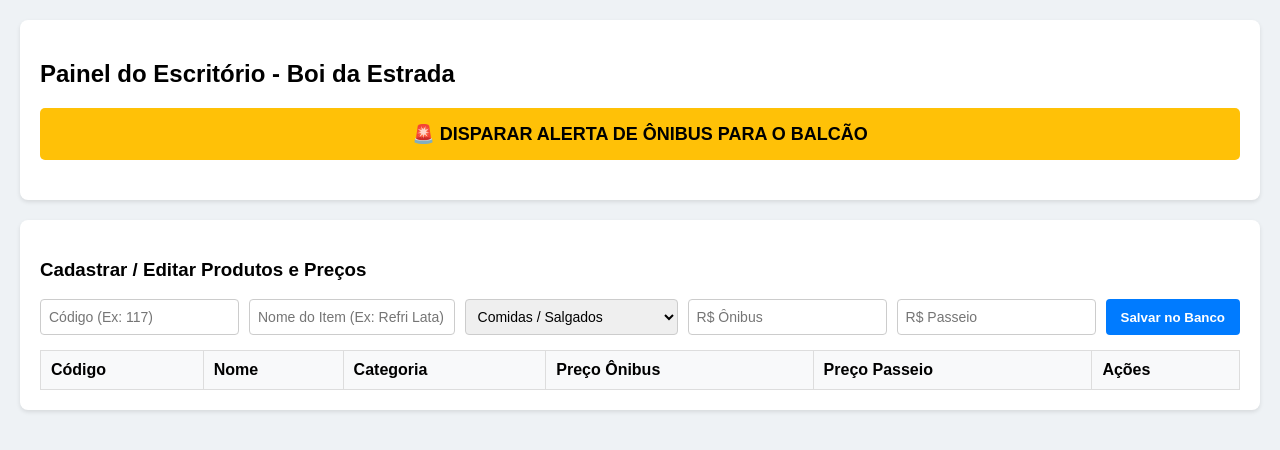
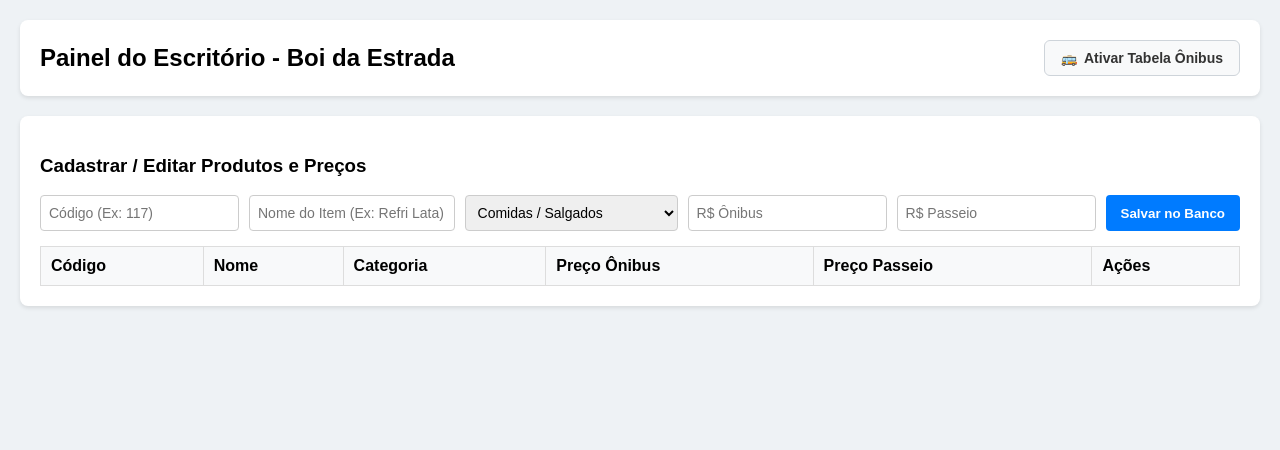
Before and after one commit to cailtondev/testecaixa, a website: page public/escritorio.html in a window 1280 px wide. Drawn offline with nearby package versions, Linux system fonts and the light colour scheme; no server answers.

Commit message:
Update escritorio.html
...

```diff
--- a/public/escritorio.html
+++ b/public/escritorio.html
@@ -8,6 +8,7 @@
   <style>
     body { font-family: sans-serif; padding: 20px; background: #eef2f5; margin: 0; }
     .card { background: white; padding: 20px; border-radius: 8px; box-shadow: 0 2px 4px rgba(0,0,0,0.1); margin-bottom: 20px; }
+    .header-escritorio { display: flex; justify-content: space-between; align-items: center; }
     .form-prod { display: grid; grid-template-columns: 1fr 2fr 1fr 1fr 1fr auto; gap: 10px; margin-bottom: 15px; }
     .form-prod input, .form-prod select { padding: 8px; font-size: 14px; border: 1px solid #ccc; border-radius: 4px; }
     .btn-salvar { background: #007bff; color: white; border: none; padding: 8px 15px; border-radius: 4px; font-weight: bold; cursor: pointer; }
@@ -16,15 +17,38 @@
     th { background: #f8f9fa; }
     .btn-edit { background: #ffc107; border:none; padding:4px 8px; border-radius:3px; cursor:pointer; }
     .btn-del { background: #dc3545; color:white; border:none; padding:4px 8px; border-radius:3px; cursor:pointer; }
-    .btn-alerta { background: #ffc107; color: #000; border: none; padding: 15px 20px; border-radius: 5px; font-weight: bold; cursor: pointer; font-size: 18px; width: 100%; margin-bottom: 20px; }
-    .btn-alerta.ativo { background: #dc3545; color: white; }
+
+    /* Botão de Ônibus Discreto */
+    .btn-alerta {
+      background: #f8f9fa;
+      color: #333;
+      border: 1px solid #ced4da;
+      padding: 9px 16px;
+      border-radius: 6px;
+      font-weight: 600;
+      font-size: 14px;
+      cursor: pointer;
+      display: inline-flex;
+      align-items: center;
+      gap: 6px;
+      transition: all 0.2s ease;
+    }
+    .btn-alerta:hover { background: #e2e6ea; }
+    .btn-alerta.ativo {
+      background: #dc3545;
+      color: white;
+      border-color: #dc3545;
+      box-shadow: 0 2px 5px rgba(220, 53, 69, 0.3);
+    }
   </style>
 </head>
 <body>
 
-  <div class="card">
-    <h2>Painel do Escritório - Boi da Estrada</h2>
-    <button id="btnAlerta" class="btn-alerta" onclick="alternarAlerta()">🚨 DISPARAR ALERTA DE ÔNIBUS PARA O BALCÃO</button>
+  <div class="card header-escritorio">
+    <h2 style="margin:0;">Painel do Escritório - Boi da Estrada</h2>
+    <button id="btnAlerta" class="btn-alerta" onclick="alternarAlerta()">
+      🚌 <span>Ativar Tabela Ônibus</span>
+    </button>
   </div>
 
   <div class="card">
@@ -67,10 +91,10 @@
       const btnA = document.getElementById('btnAlerta');
       if (modoOnibusAtual) {
         btnA.classList.add('ativo');
-        btnA.innerText = "🚌 ALERTA DE ÔNIBUS ATIVO (CLIQUE PARA DESATIVAR)";
+        btnA.innerHTML = "🚌 <span>Tabela Ônibus Ativa</span>";
       } else {
         btnA.classList.remove('ativo');
-        btnA.innerText = "🚨 DISPARAR ALERTA DE ÔNIBUS PARA O BALCÃO";
+        btnA.innerHTML = "🚌 <span>Ativar Tabela Ônibus</span>";
       }
     });
 
```
